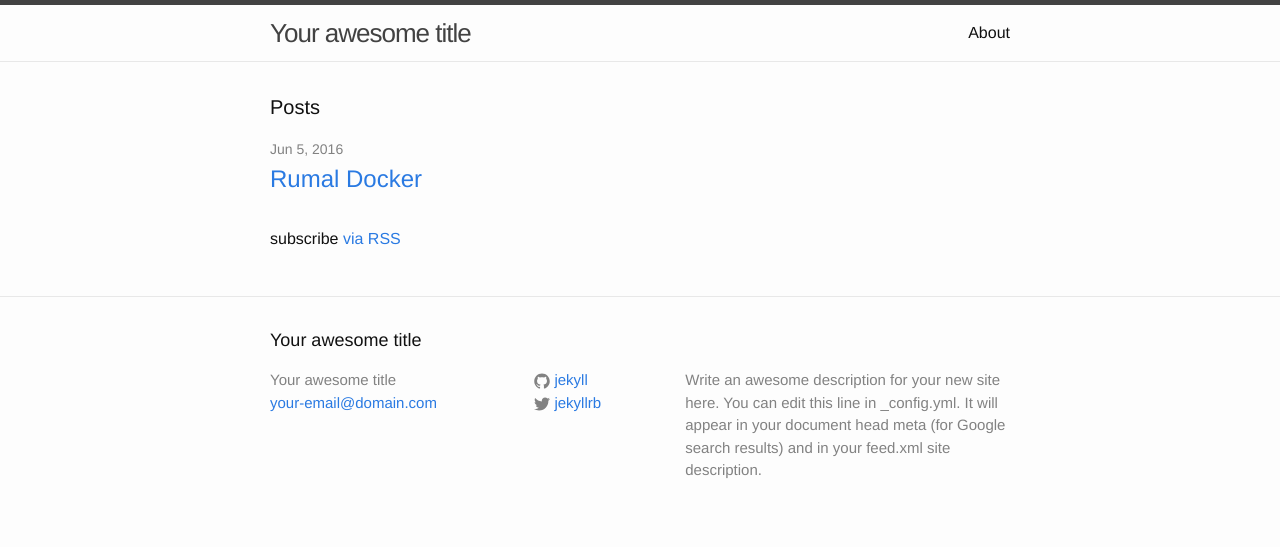
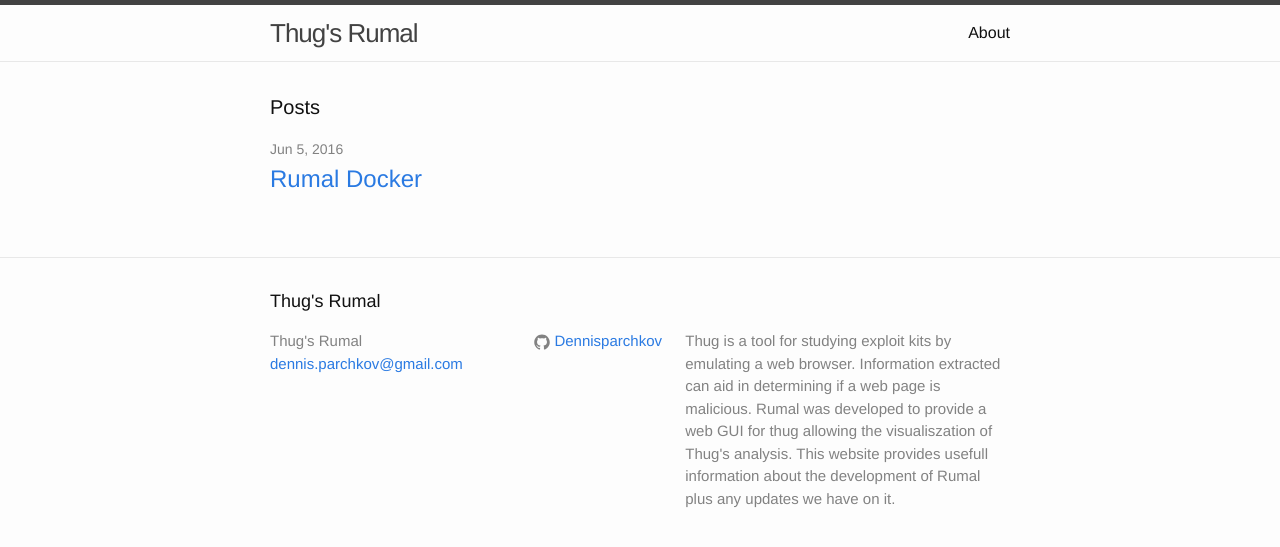
Before and after one commit to thugs-rumal/thugs-rumal.github.io, a Jekyll site: the page built from index.html, in a window 1280 px wide. Shown: the top 547 px of the page. Built offline with Jekyll 4.4.1, drawn with Linux system fonts in a browser that asks for light colours.

Commit message:
added description about text

```diff
--- a/_config.yml
+++ b/_config.yml
@@ -6,16 +6,17 @@
 # 'jekyll serve'. If you change this file, please restart the server process.
 
 # Site settings
-title: Your awesome title
-email: your-email@domain.com
+title: Thug's Rumal
+email: dennis.parchkov@gmail.com
 description: > # this means to ignore newlines until "baseurl:"
-  Write an awesome description for your new site here. You can edit this
-  line in _config.yml. It will appear in your document head meta (for
-  Google search results) and in your feed.xml site description.
+  Thug is a tool for studying exploit kits by emulating a web browser.
+  Information extracted can aid in determining if a web page is malicious.
+  Rumal was developed  to provide a web GUI for thug allowing the visualiszation
+  of Thug's analysis.
+  This website provides usefull information about the development of Rumal plus any updates we have on it.
 baseurl: "" # the subpath of your site, e.g. /blog
 url: "http://yourdomain.com" # the base hostname & protocol for your site
-twitter_username: jekyllrb
-github_username:  jekyll
+github_username:  Dennisparchkov
 
 # Build settings
 markdown: kramdown
--- a/_includes/footer.html
+++ b/_includes/footer.html
@@ -19,12 +19,6 @@
             {% include icon-github.html username=site.github_username %}
           </li>
           {% endif %}
-
-          {% if site.twitter_username %}
-          <li>
-            {% include icon-twitter.html username=site.twitter_username %}
-          </li>
-          {% endif %}
         </ul>
       </div>
 
--- a/index.html
+++ b/index.html
@@ -17,6 +17,5 @@ layout: default
       </li>
     {% endfor %}
   </ul>
-  <p class="rss-subscribe">subscribe <a href="{{ "/feed.xml" | prepend: site.baseurl }}">via RSS</a></p>
 
 </div>
```
Also changed, not shown: about.md (+5 -0 lines).
